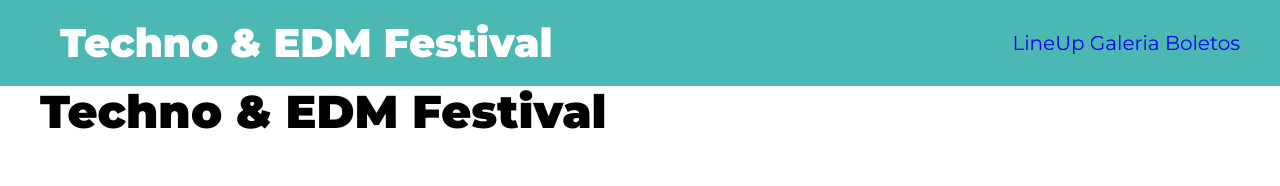
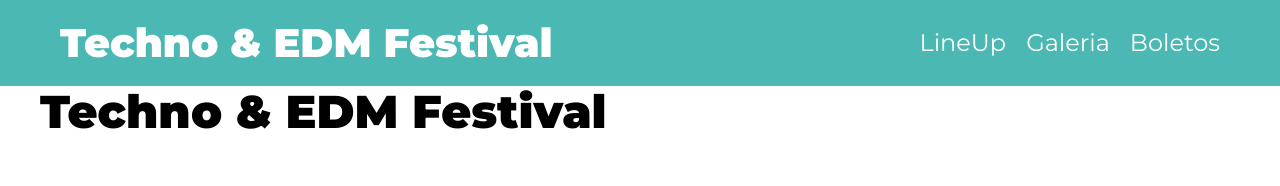
Before and after one commit to Destruktar/Festival-Proyecto, a website: page index.html in a window 1280 px wide. Shown: the top 186 px of the page. Drawn offline with Linux system fonts and the light colour scheme.

Commit message:
estilos al header 2

```diff
--- a/src/scss/layout/_header.scss
+++ b/src/scss/layout/_header.scss
@@ -4,14 +4,27 @@
     background-color: v.$verde;
 
     .contenido-header {
+        padding: 2rem;
         display: flex;
         justify-content: space-between;
         align-items: center;
     }
 
     h1{
+        color: v.$blanco;
         margin: 0;
-        padding: 2rem;
-        color: v.$blanco;
     }
 }
+
+.navegacion-principal {
+    display: flex;
+    gap: 2rem;
+    a{
+        color: v.$blanco;
+        font-size: 2.4rem;
+
+        &:hover{
+            color: v.$amarillo;
+        }
+    }
+}
```
Also changed, not shown: build/css/app.css, 1 other file.
